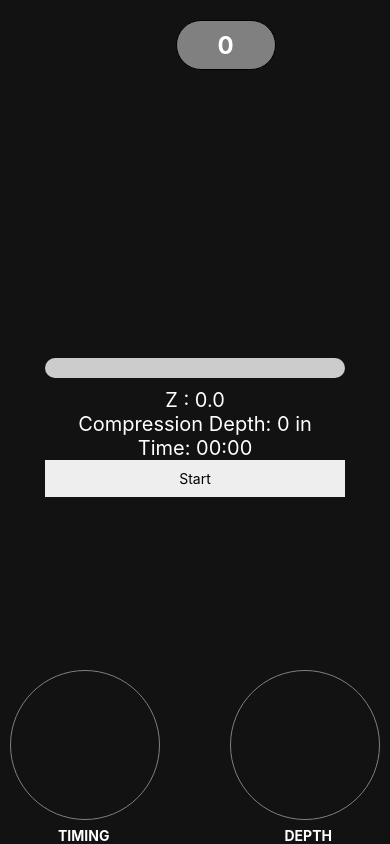
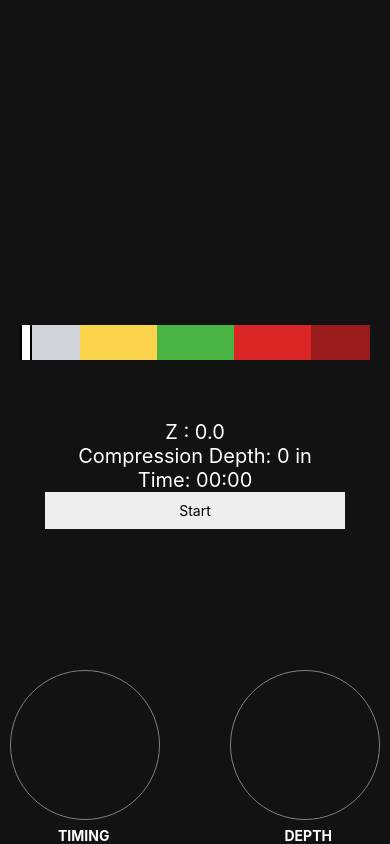
Before and after one commit to Verseler/CPRTest, a React Native app: screen /CPR in a window 390 px wide. Built offline with nearby package versions, Linux system fonts and the light colour scheme.

Commit message:
feat: fix scoreBar colors

```diff
--- a/components/ScoringBar.jsx
+++ b/components/ScoringBar.jsx
@@ -1,49 +1,63 @@
 import { useState, useEffect } from "react";
-import { View, Text, StyleSheet, Animated } from "react-native";
+import { View, StyleSheet, Animated } from "react-native";
+
+import COLORS from "../utils/Colors";
 
 const ScoreBar = ({ score }) => {
   const [progress, setProgress] = useState(new Animated.Value(0));
 
   const SCORE_PROGRESS_VALUE = {
-    0: {
-      progress: "0%", //0-24
-      backgroundColor: "gray",
-    },
-    1: {
-      progress: "25%", //25-49
-      backgroundColor: "orange",
-    },
-    2: {
-      progress: "50%", //50-74
-      backgroundColor: "green",
-    },
-    3: {
-      progress: "75%", //75-99
-      backgroundColor: "red",
-    },
-    4: {
-      progress: "100%", //100
-      backgroundColor: "darkred",
-    },
+    0: 0, //0-24
+    1: 27, //25-49
+    2: 50, //50-74
+    3: 75, //75-99
+    4: 90, //100
   };
 
   useEffect(() => {
     Animated.timing(progress, {
-      toValue: 75,
-      duration: 100,
-      useNativeDriver: true,
+      toValue: SCORE_PROGRESS_VALUE[score || 0],
+      duration: 5, // Adjust the duration as needed
+      useNativeDriver: false,
     }).start();
-  }, []);
+  }, [score]);
+
+  const progressPosition = progress.interpolate({
+    inputRange: [0, 100],
+    outputRange: ["0%", "100%"],
+  });
 
   return (
     <View style={styles.container}>
-      <Animated.View
+      <Animated.View style={[styles.bar, { left: progressPosition }]} />
+      <View
         style={[
-          styles.bar,
-          {
-            width: SCORE_PROGRESS_VALUE[score || 0].progress,
-            backgroundColor: SCORE_PROGRESS_VALUE[score || 0].backgroundColor,
-          },
+          styles.scoreBox,
+          { backgroundColor: COLORS.gray, left: "0%", width: "17%" },
+        ]}
+      />
+      <View
+        style={[
+          styles.scoreBox,
+          { backgroundColor: COLORS.yellow, left: "17%", width: "22%" },
+        ]}
+      />
+      <View
+        style={[
+          styles.scoreBox,
+          { backgroundColor: COLORS.green, left: "39%", width: "22%" },
+        ]}
+      />
+      <View
+        style={[
+          styles.scoreBox,
+          { backgroundColor: COLORS.red, right: "17%", width: "22%" },
+        ]}
+      />
+      <View
+        style={[
+          styles.scoreBox,
+          { backgroundColor: COLORS.darkRed, right: 0, width: "17%" },
         ]}
       />
     </View>
@@ -52,16 +66,27 @@ const ScoreBar = ({ score }) => {
 
 const styles = StyleSheet.create({
   container: {
-    height: 20,
-    backgroundColor: "#ccc",
-    borderRadius: 10,
+    height: 35,
+    borderRadius: 6,
     margin: 10,
-    width: 300,
+    width: 350,
+    position: "relative",
   },
   bar: {
-    height: 20,
-    backgroundColor: "gray",
-    borderRadius: 10,
+    height: 35,
+    width: 12,
+    zIndex: 90,
+    position: "absolute",
+    top: 0,
+    backgroundColor: "white",
+    borderRightWidth: 2,
+    borderLeftWidth: 2,
+  },
+  scoreBox: {
+    height: 35,
+    position: "absolute",
+    top: 0,
+    zIndex: 0,
   },
 });
 
--- a/screens/CPR.jsx
+++ b/screens/CPR.jsx
@@ -1,6 +1,7 @@
 import { StyleSheet, Text, TouchableOpacity, View } from "react-native";
 import useCpr from "../hooks/useCpr";
 import ScoringBar from "../components/ScoringBar";
+import COLORS from "../utils/Colors";
 
 export default function CPR() {
   const {
@@ -13,107 +14,12 @@ export default function CPR() {
     overallScore,
     toggleStartAndStop,
   } = useCpr();
-
-  const displayDepthAttemptFeedback = (depth) => {
-    //default feedback data
-    let feedback = {
-      backgroundColor: "orange",
-      message: "Too little",
-    };
-
-    if (depth >= 2 && depth <= 2.5) {
-      feedback = { backgroundColor: "green", message: "Perfect" };
-    } else if (depth > 2.5) {
-      feedback = { backgroundColor: "red", message: "Too much" };
-    } else {
-      feedback = { backgroundColor: "orange", message: "Too little" };
-    }
-
-    //if there is a depthAttempt
-    if (depth) {
-      return (
-        <View
-          style={[
-            styles.feedbackContainer,
-            { right: 10, backgroundColor: feedback.backgroundColor },
-          ]}
-        >
-          <Text style={styles.depthFeedback}>{feedback.message}</Text>
-        </View>
-      );
-    }
-
-    return <View style={[styles.feedbackContainer, { right: 10 }]}></View>;
-  };
-
-  const displayTimingAttemptFeedback = (timing) => {
-    //default feedback data
-    let feedback = {
-      backgroundColor: "red",
-      message: "Bad",
-    };
-
-    if (timing == "Perfect") {
-      feedback = { backgroundColor: "green", message: "Perfect" };
-    } else {
-      feedback = { backgroundColor: "red", message: "Bad" };
-    }
-
-    //if there is a timingAttempt
-    if (timing) {
-      return (
-        <View
-          style={[
-            styles.feedbackContainer,
-            { left: 10, backgroundColor: feedback.backgroundColor },
-          ]}
-        >
-          <Text style={styles.timingFeedback}>{feedback.message}</Text>
-        </View>
-      );
-    }
-
-    return <View style={[styles.feedbackContainer, { left: 10 }]}></View>;
-  };
-
-  const displayOverallScore = (score) => {
-    const SCORE_BG = {
-      0: "gray",
-      1: "orange",
-      2: "green",
-      3: "red",
-      4: "darkred",
-    };
-
-    //if there is a depthAttempt
-    if (score && score != 0) {
-      return (
-        <View
-          style={[
-            styles.overAllScoreContainer,
-            { backgroundColor: SCORE_BG[score] },
-          ]}
-        >
-          <Text style={styles.overallScore}>{score}</Text>
-        </View>
-      );
-    }
-
-    return (
-      <View
-        style={[styles.overAllScoreContainer, { backgroundColor: SCORE_BG[0] }]}
-      >
-        <Text style={[styles.overallScore]}>0</Text>
-      </View>
-    );
-  };
-
+  // console.log("CPR is rendered");
   return (
     <View style={styles.container}>
-      <View style={{ alignItems: "center" }}>
+      <View style={{ alignItems: "center", marginBottom: 50 }}>
         <ScoringBar score={overallScore} />
       </View>
-      {displayOverallScore(overallScore)}
       <Text style={styles.text}>Z : {z.toFixed(1)}</Text>
       <Text style={styles.text}>Compression Depth: {depth} in</Text>
       <Text style={styles.text}>Time: {timer}</Text>
@@ -134,13 +40,107 @@ export default function CPR() {
       >
         {depthAttempt}
       </Text>
-      {displayTimingAttemptFeedback(timingAttempt)}
+      <DisplayDepthAttemptFeedback depth={depthAttempt} />
       <Text style={[styles.attemptFeedbackLabel, { left: 58 }]}>TIMING</Text>
-      {displayDepthAttemptFeedback(depthAttempt)}
+      <DisplayTimingAttemptFeedback timing={timingAttempt} />
       <Text style={[styles.attemptFeedbackLabel, { right: 58 }]}>DEPTH</Text>
     </View>
   );
 }
+
+const DisplayDepthAttemptFeedback = ({ depth }) => {
+  //default feedback data
+  let feedback = {
+    backgroundColor: COLORS.yellow,
+    message: "Too little",
+  };
+
+  if (depth >= 2 && depth <= 2.5) {
+    feedback = { backgroundColor: COLORS.green, message: "Perfect" };
+  } else if (depth > 2.5) {
+    feedback = { backgroundColor: COLORS.red, message: "Too much" };
+  } else {
+    feedback = { backgroundColor: COLORS.yellow, message: "Too little" };
+  }
+
+  //if there is a depthAttempt
+  if (depth) {
+    return (
+      <View
+        style={[
+          styles.feedbackContainer,
+          { right: 10, backgroundColor: feedback.backgroundColor },
+        ]}
+      >
+        <Text style={styles.depthFeedback}>{feedback.message}</Text>
+      </View>
+    );
+  }
+
+  return <View style={[styles.feedbackContainer, { right: 10 }]}></View>;
+};
+
+const DisplayTimingAttemptFeedback = ({ timing }) => {
+  //default feedback data
+  let feedback = {
+    backgroundColor: COLORS.red,
+    message: "Bad",
+  };
+
+  if (timing == "Perfect") {
+    feedback = { backgroundColor: COLORS.green, message: "Perfect" };
+  } else {
+    feedback = { backgroundColor: COLORS.red, message: "Bad" };
+  }
+
+  //if there is a timingAttempt
+  if (timing) {
+    return (
+      <View
+        style={[
+          styles.feedbackContainer,
+          { left: 10, backgroundColor: feedback.backgroundColor },
+        ]}
+      >
+        <Text style={styles.timingFeedback}>{feedback.message}</Text>
+      </View>
+    );
+  }
+
+  return <View style={[styles.feedbackContainer, { left: 10 }]}></View>;
+};
+
+// const DisplayOverallScore = ({ score }) => {
+//   const SCORE_BG = {
+//     0: "gray",
+//     1: "orange",
+//     2: "green",
+//     3: "red",
+//     4: "darkred",
+//   };
+
+//   //if there is a depthAttempt
+//   if (score && score != 0) {
+//     return (
+//       <View
+//         style={[
+//           styles.overAllScoreContainer,
+//           { backgroundColor: SCORE_BG[score] },
+//         ]}
+//       >
+//         <Text style={styles.overallScore}>{score}</Text>
+//       </View>
+//     );
+//   }
+
+//   return (
+//     <View
+//       style={[styles.overAllScoreContainer, { backgroundColor: SCORE_BG[0] }]}
+//     >
+//       <Text style={[styles.overallScore]}>0</Text>
+//     </View>
+//   );
+// };
 
 const styles = StyleSheet.create({
   container: {
@@ -193,20 +193,20 @@ const styles = StyleSheet.create({
     position: "absolute",
     bottom: 0,
   },
-  overAllScoreContainer: {
-    position: "absolute",
-    top: 20,
-    left: "45%",
-    height: 50,
-    width: 100,
-    justifyContent: "center",
-    alignItems: "center",
-    borderRadius: 99,
-    borderWidth: 1,
-  },
-  overallScore: {
-    color: "white",
-    fontSize: 24,
-    fontWeight: "bold",
-  },
+  // overAllScoreContainer: {
+  //   position: "absolute",
+  //   top: 20,
+  //   left: "45%",
+  //   height: 50,
+  //   width: 100,
+  //   justifyContent: "center",
+  //   alignItems: "center",
+  //   borderRadius: 99,
+  //   borderWidth: 1,
+  // },
+  // overallScore: {
+  //   color: "white",
+  //   fontSize: 24,
+  //   fontWeight: "bold",
+  // },
 });
--- /dev/null
+++ b/utils/Colors.js
@@ -0,0 +1,11 @@
+const COLORS = {
+  black: "#000000",
+  white: "#ffffff",
+  gray: "#d1d5db",
+  yellow: "#fcd34d",
+  green: "#4BB543",
+  red: "#dc2626",
+  darkRed: "#991b1b",
+};
+
+export default COLORS;
```
